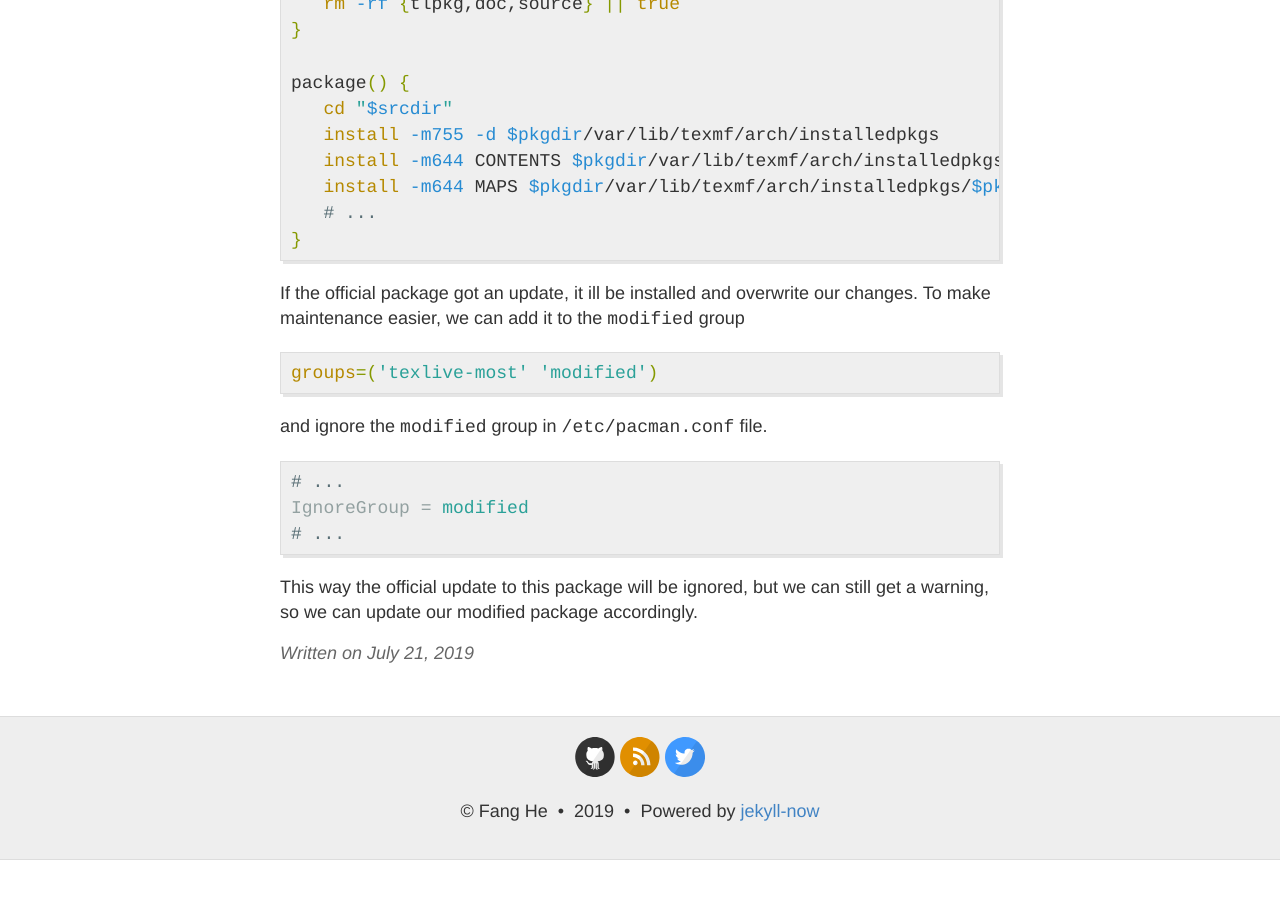
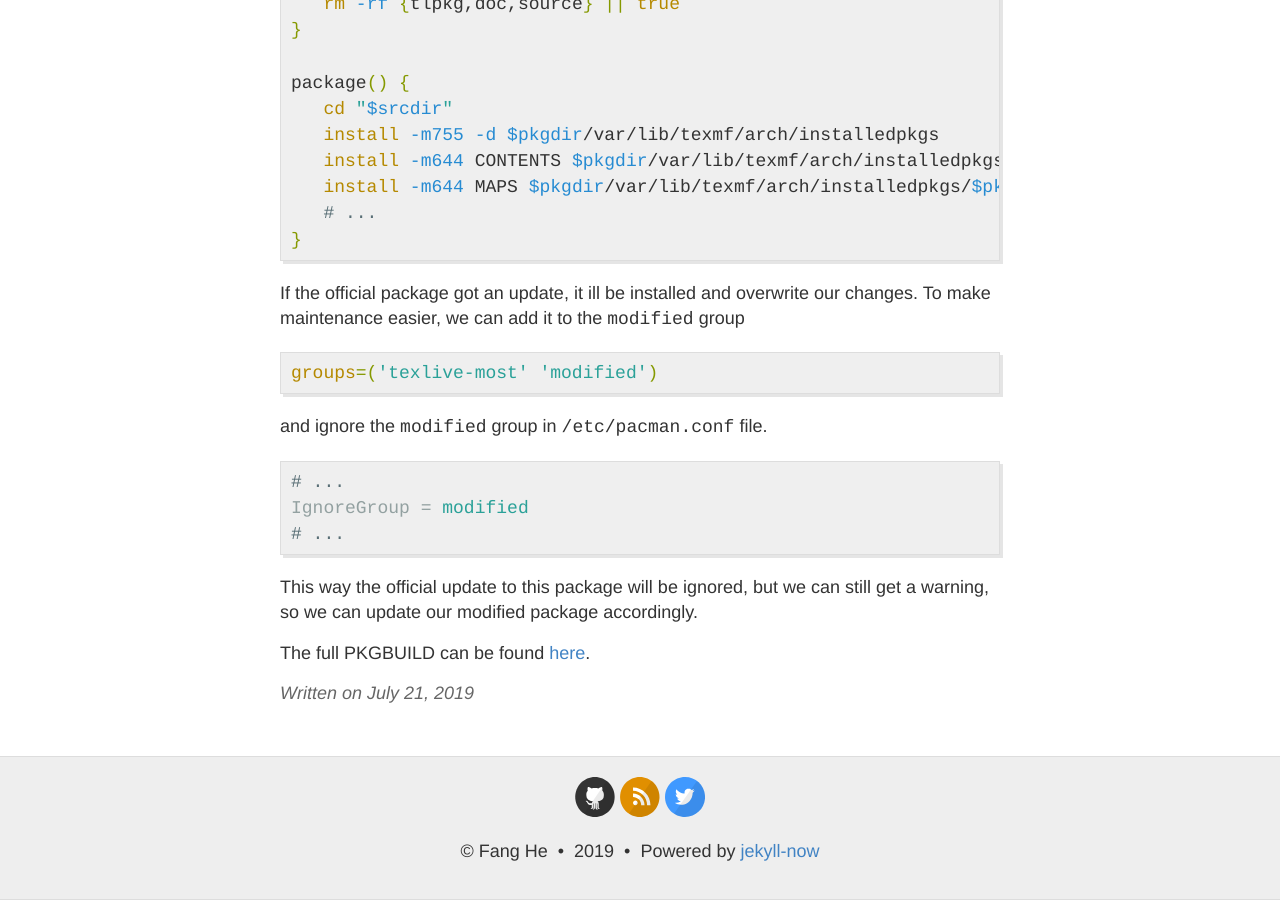
Before and after one commit to h3fang/h3fang.github.io, a Jekyll site: the page built from _posts/2019-7-21-texlive-fontsextra.md, in a window 1280 px wide and 900 px high, scrolled down 1341 px. Built offline with Jekyll 4.4.1, drawn with Linux system fonts in a browser that asks for light colours; comment, search, counter and statistics services are not loaded; before the commit the page ends 2201 px from its top, so only the background shows below that.

Commit message:
add link to PKGBUILD in texlive-fontsextra post

````diff
--- a/_posts/2019-7-21-texlive-fontsextra.md
+++ b/_posts/2019-7-21-texlive-fontsextra.md
@@ -71,3 +71,5 @@ IgnoreGroup = modified
 ```
 
 This way the official update to this package will be ignored, but we can still get a warning, so we can update our modified package accordingly.
+
+The full PKGBUILD can be found [here](https://github.com/h3fang/AUR/blob/master/texlive-fontsextra-h3f/PKGBUILD).
````
